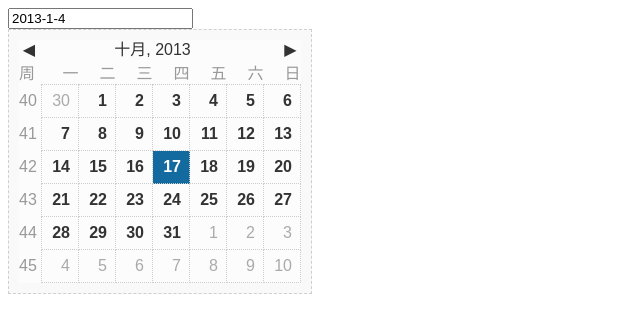
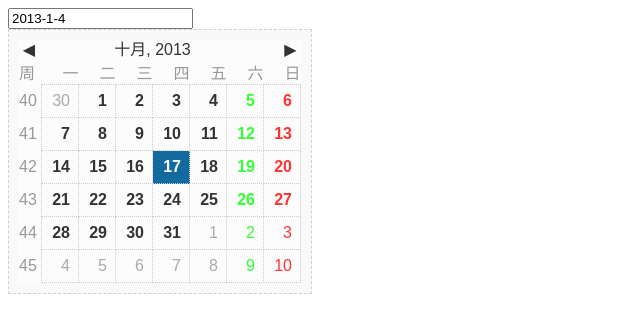
Before and after one commit to loveymond/calendar, a plain HTML site: page date.html in a window 1280 px wide. Both pictures are taken after a click on the element 160 px from the left and 161 px from the top of the page. Shown: the whole page, without its empty margins (0-640 px from the left). Drawn offline with nearby package versions, Linux system fonts and the light colour scheme.

Commit message:
Translate more README, add some style in datepicker_normal.css.

```diff
--- a/css/datepicker_normal.css
+++ b/css/datepicker_normal.css
@@ -114,6 +114,12 @@ div.datepicker table td {
     padding: 0;
     margin: 0;
 }
+div.datepicker table td.datepickerSaturday a{
+    color:#3f3;
+}
+div.datepicker table td.datepickerSunday a{
+    color:#f33;
+}
 div.datepicker table .datepickerDays td{
     border:1px dotted #ccc;
 }
--- a/js/datepicker_sc.js
+++ b/js/datepicker_sc.js
@@ -579,7 +579,11 @@
                         fill(this);
                     }
                     if (changed) {
-                        options.onChange.apply(this, prepareDate(options));
+                        if ($(".datepickerSelected").length <= 1) {
+                            // NOTHING
+                        } else {
+                            options.onChange.apply(this, prepareDate(options));
+                        }
                     }
                 }
                 return false;
```
Also changed, not shown: 1 other file.
